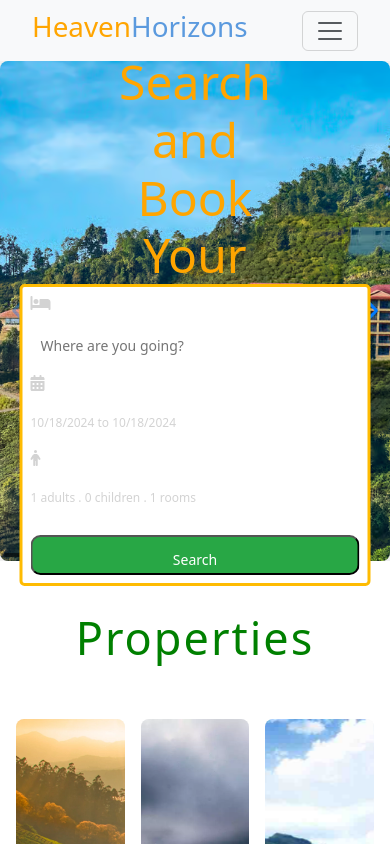
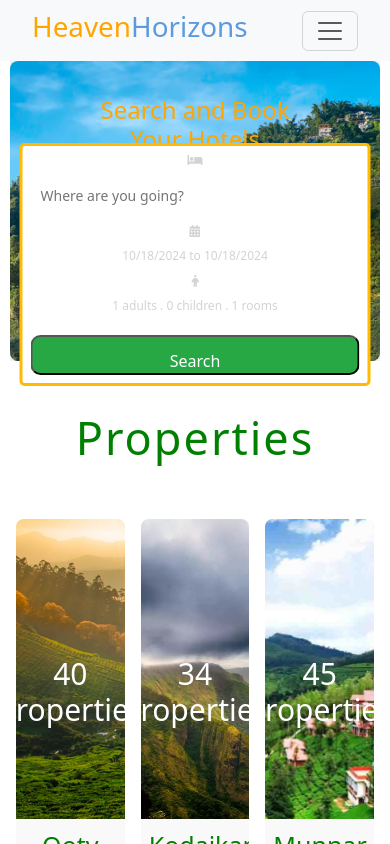
Before and after one commit to Saran-k-ece/Reservation-App, a React (Vite) app in the folder frontend/: page / in a window 390 px wide. Shown: the top 844 px of the page. Built offline with nearby package versions, Linux system fonts and the light colour scheme.

Commit message:
Media query added for header2

```diff
--- a/frontend/src/Components/Header/Header.css
+++ b/frontend/src/Components/Header/Header.css
@@ -1,4 +1,3 @@
-/* Full width header */
 .header {
     width: 100%;
     display: flex;
@@ -6,7 +5,6 @@
     position: relative;
 }
 
-/* Swiper container */
 .custom-swiper {
     width: 100%;
     height: 500px;
@@ -26,14 +24,12 @@
     background: #007bff;
 }
 
-/* Image inside swiper */
 .custom-slide img {
     width: 100%;
     height: 500px;
     object-fit: cover;
 }
 
-/* Content overlay on swiper */
 .swiper-content {
     position: absolute;
     top: 50%;
@@ -55,7 +51,6 @@
     margin: 10px 0;
 }
 
-/* Call to action button */
 .cta-button {
     padding: 10px 20px;
     font-size: 18px;
@@ -71,7 +66,6 @@
     background-color: #28cb3e;
 }
 
-/* Header search box */
 .headerSearch {
     margin-top: 500px;
     position: absolute;
@@ -90,7 +84,6 @@
     transform: translateX(-50%);
 }
 
-/* Header search item */
 .headerSearchItem {
     display: flex;
     align-items: center;
@@ -103,7 +96,6 @@
     flex: 1;
 }
 
-/* Search button */
 .headerSearchItem .btn1 {
     background-color: #28a745;
     color: white;
@@ -123,13 +115,11 @@
     color: lightgray;
 }
 
-/* Date picker */
 .date {
     position: absolute;
     top: 50px;
 }
 
-/* Options dropdown */
 .options {
     margin-top: 210px;
     display: flex;
@@ -139,12 +129,8 @@
     border-radius: 8px;
     padding: 10px;
     box-shadow: 0 2px 10px rgba(0, 0, 0, 0.1);
-    position: absolute;
-    z-index: 100;
-
 }
 
-/* Option item */
 .optionItem {
     display: flex;
     justify-content: space-between;
@@ -157,13 +143,11 @@
     background-color: #f1f1f1;
 }
 
-/* Option text */
 .optionText {
     font-size: 16px;
     font-weight: 500;
 }
 
-/* Option buttons */
 .optionCounterButton {
     display: inline-flex;
     align-items: center;
@@ -185,13 +169,11 @@
     background-color: #0056b3;
 }
 
-/* Option counter number */
 .optionCounterNumber {
     font-size: 16px;
     margin: 0 10px;
 }
 
-/* Media Queries for responsiveness */
 @media (max-width: 768px) {
     .headerSearch {
         width: 80vw;
@@ -244,7 +226,6 @@
     }
 }
 
-/* For Tablets (Screen width between 600px to 1024px) */
 @media (max-width: 1024px) {
     .headerSearch {
       flex-direction: column;
@@ -260,7 +241,7 @@
     }
 
     .headerIcon {
-      font-size: 18px; /* Reduce icon size */
+      font-size: 18px;
     }
 
     .headerSearchText {
@@ -283,23 +264,42 @@
     }
 }
 
-  /* For Mobile Phones (Screen width below 600px) */
 @media (max-width: 600px) {
+    .header {
+        flex-direction: column;
+        padding: 0 10px;
+    }
+
+    .custom-swiper {
+        height: 300px;
+    }
+
+    .custom-slide img {
+        height: 300px;
+    }
+
+    .swiper-content h1 {
+        font-size: 1.5rem;
+    }
+
+    .swiper-content p {
+        font-size: 14px;
+    }
+
     .headerSearch {
+        width: 90vw;
+        margin-top: 150px;
+        padding: 8px;
+        height: auto;
         flex-direction: column;
         gap: 10px;
         align-items: flex-start;
     }
 
     .headerSearchItem {
+        flex-direction: column;
         width: 100%;
-      flex-direction: column;
-      align-items: flex-start;
-    }
-
-    .headerIcon {
-      font-size: 16px; /* Smaller icon size */
-      margin-bottom: 5px;
+        gap: 10px;
     }
 
     .headerSearchItem input {
@@ -309,28 +309,32 @@
         padding: 10px;
     }
 
-    .headerSearchText {
+    .headerSearchItem .btn1 {
+        width: 100%;
+        height: 40px;
+        font-size: 16px;
+        padding: 12px;
+    }
+
+    .headerSearchText, .headerIcon {
         font-size: 12px;
-      padding: 8px 0;
     }
 
     .options {
-      padding: 8px;
-      gap: 8px;
+        margin-top: 80px;
+        padding: 10px;
     }
 
     .optionItem {
-      flex-direction: column;
-      align-items: flex-start;
-    }
-
-    .optionText {
-      font-size: 14px;
+        flex-direction: row;
+        justify-content: space-between;
+        padding: 10px 5px;
     }
 
     .optionCounterButton {
+        width: 28px;
+        height: 28px;
         font-size: 12px;
-      padding: 6px;
     }
 
     .optionCounterNumber {
@@ -342,4 +346,9 @@
         padding: 12px;
         font-size: 14px;
     }
+
+    .swiper-pagination-bullet {
+        width: 8px;
+        height: 8px;
     }
+}
```
Lines whose indentation alone changed are shown as unchanged.
